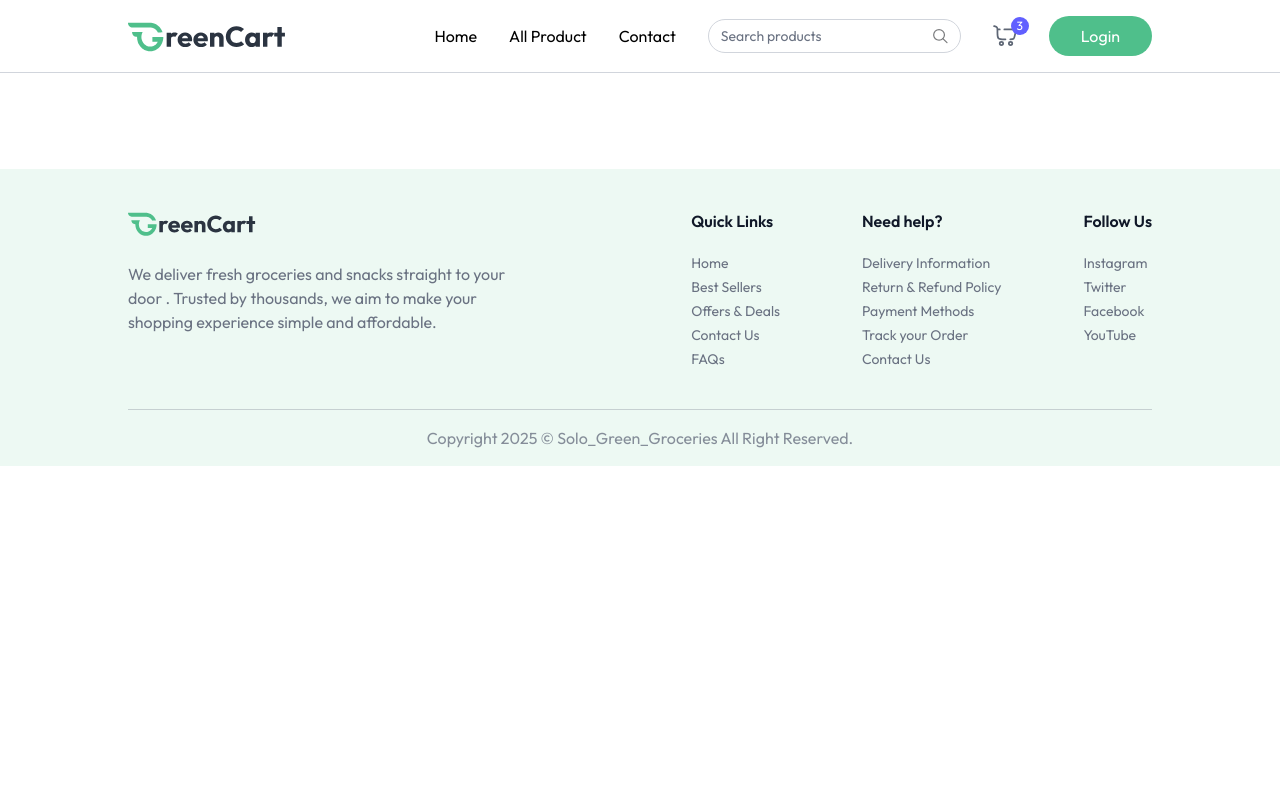
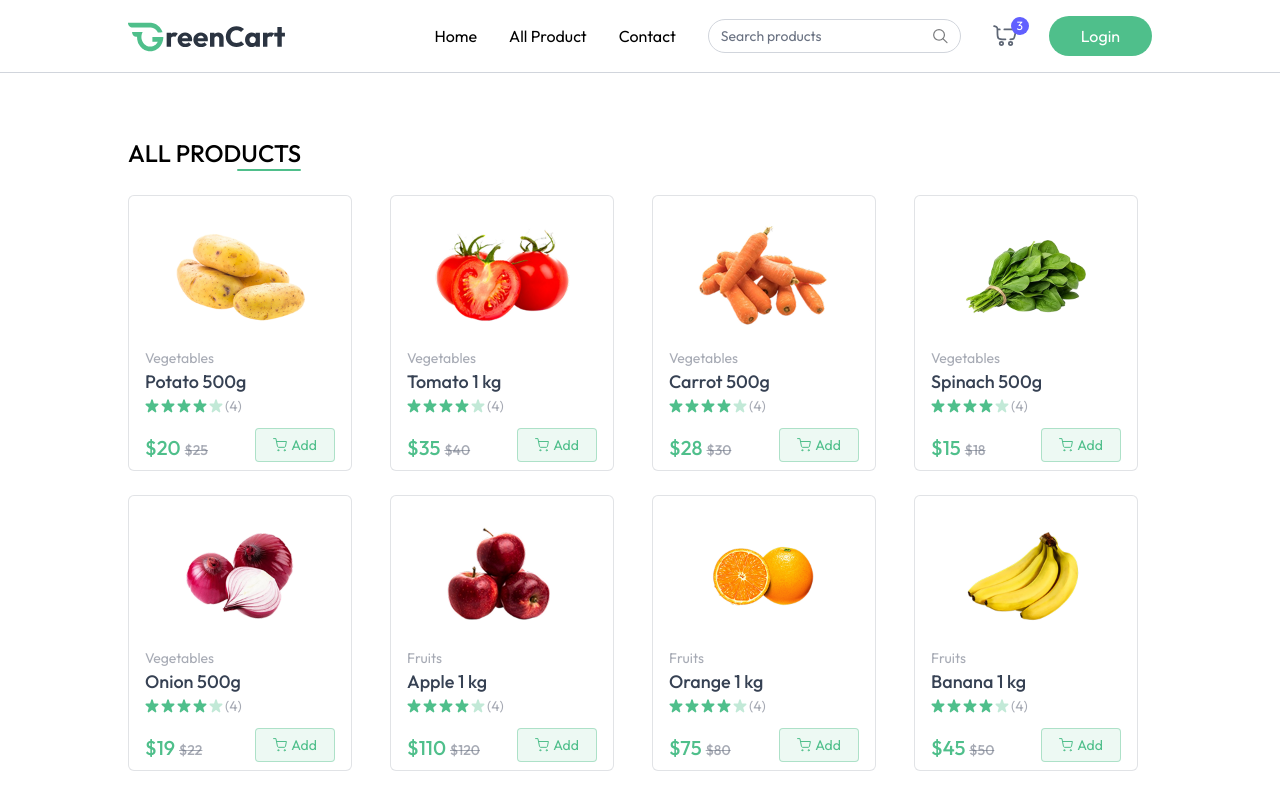
Before and after one commit to HermanMusyoki/Grocery_Delivery_App, a React (Vite) app in the folder client/: page /products in a window 1280 px wide. Shown: the top 795 px of the page. Built offline with nearby package versions, Linux system fonts and the light colour scheme.

Commit message:
include AllProducts route

```diff
--- a/client/src/App.jsx
+++ b/client/src/App.jsx
@@ -6,6 +6,7 @@ import { Toaster } from "react-hot-toast"
 import Footer from './components/Footer'
 import { useAppContext } from './context/AppContext'
 import Login from './components/Login'
+import AllProducts from './pages/AllProducts'
 
 const App = () => {
 
@@ -20,6 +21,7 @@ const App = () => {
       <div className={`${isSellerPath ? "" : "px-6 md:px-16 lg:px-24 xl:px-32"}`}>
         <Routes>
           <Route path='/' element={<Home/>}/>
+          <Route path='/products' element={<AllProducts />}/>
         </Routes>
       </div>
       {!isSellerPath && <Footer />}
```
